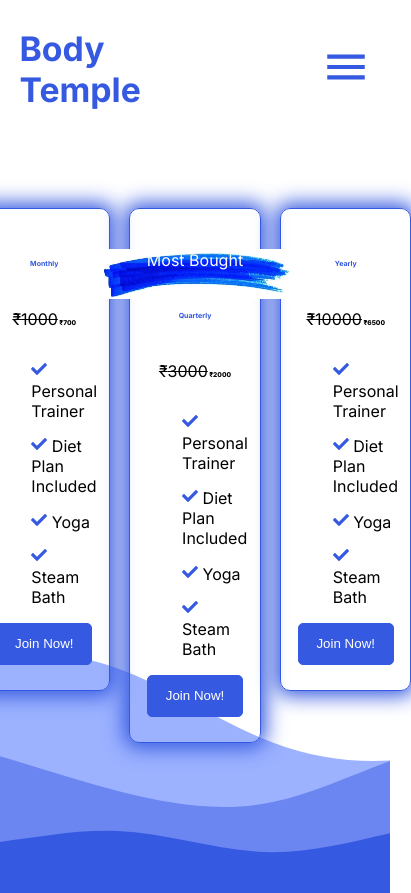
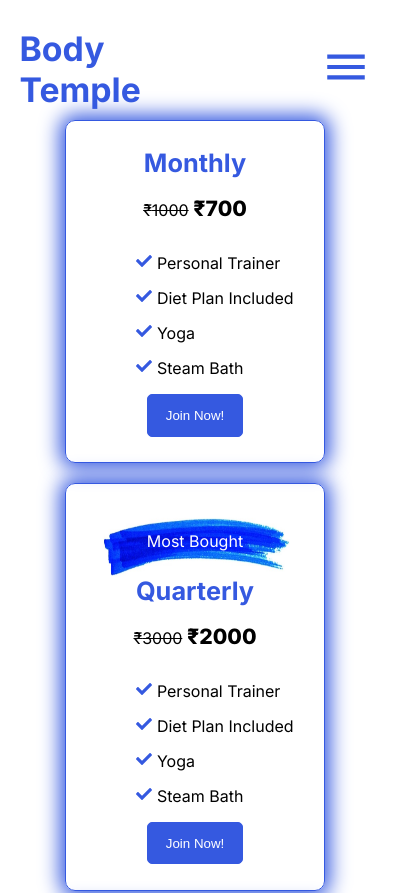
Before and after one commit to yashghogre/gym-client, a Next.js app: page /pricing in a window 390 px wide. Shown: the top 893 px of the page, 411 px wide, since content can reach past the window. Built offline with nearby package versions, Linux system fonts and the light colour scheme.

Commit message:
made pricing page responsive

```diff
--- a/src/styles/Pricing.module.css
+++ b/src/styles/Pricing.module.css
@@ -23,3 +23,19 @@
 .wave {
     background-image: url('./../../public/wave2.svg');
 }
+
+@media (max-width: 600px) {
+    .mainDiv {
+        margin-top: 10vh;
+        margin-bottom: 15vh;
+    }
+
+    .cardsDiv {
+        flex-direction: column;
+        top: 20vh;
+    }
+
+    .wave {
+        background-image: none;
+    }
+}
--- a/src/styles/PricingCard.module.css
+++ b/src/styles/PricingCard.module.css
@@ -64,3 +64,32 @@
     flex-direction: column;
     gap: 1.8vh;
 }
+
+@media (max-width: 600px) {
+    .mainDiv {
+        width: 60vw;
+    }
+
+    .titleDiv {
+        height: 4vh;
+    }
+
+    .title {
+        font-size: 3vh;
+    }
+
+    .rlprice {
+        font-size: 2.5vh;
+    }
+
+    .ulImg {
+        position: relative;
+        height: 65px;
+        top: 0.5vh;
+    }
+
+    .mbText {
+        position: absolute;
+        color: color;
+    }
+}
```
